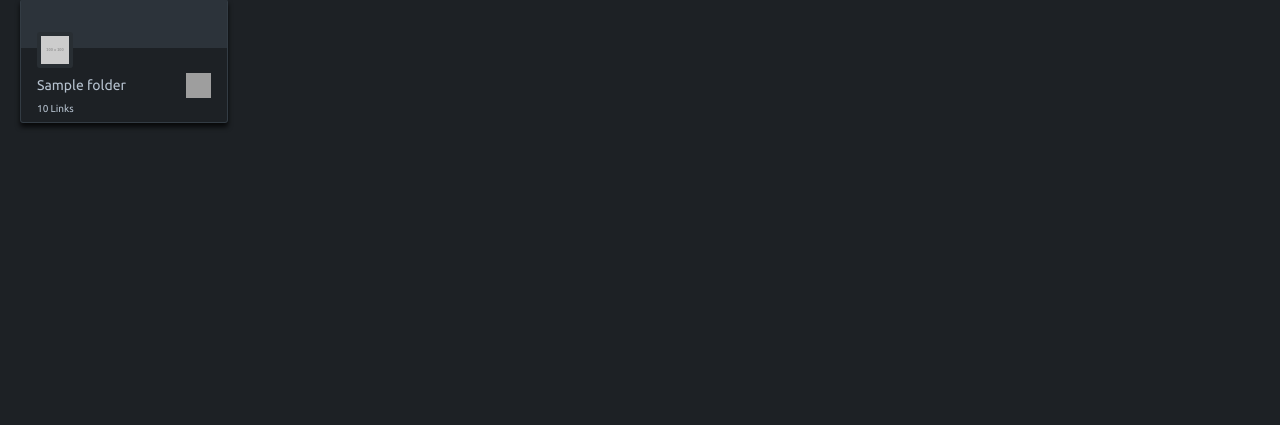
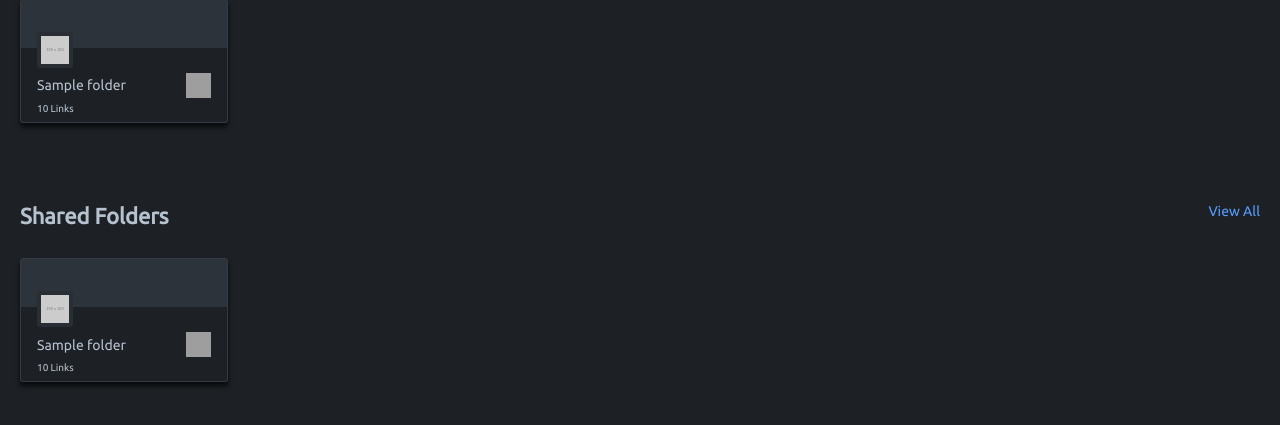
Before and after one commit to Mau5trakt/handy_links, a Django app: template links/templates/links/homepage.html in a window 1280 px wide. Shown: the part 153-578 px from the top of the page. Run offline with Django 5.2, Linux system fonts and the light colour scheme; the template is opened without the code that fills it: most values are stand-ins (such as "Sample title", 1, 10 or a date in 2020); grey boxes labelled with a size stand in for pictures from a placeholder-image service; style sheets or scripts are compiled from the project's sources; some libraries are stand-ins or nearby versions; grey boxes are pictures that could not be loaded.

Commit message:
add folders to homepage

```diff
--- a/links/static/scss/pages/homepage.scss
+++ b/links/static/scss/pages/homepage.scss
@@ -178,3 +178,163 @@
 
 
 }
+
+.shared_folders {
+
+  display: flex;
+  justify-content: center;
+
+  padding: 40px 20px;
+
+
+  @include mquery($bp-lg) {
+    padding: 0 20px;
+  }
+
+  @include mquery($bp-md) {
+    padding: 0 10px;
+  }
+
+  @include mquery($bp-sm) {
+    padding: 0 10px;
+  }
+
+
+  &__wrapper {
+    display: flex;
+    max-width: 1440px;
+    width: 100%;
+    flex-direction: column;
+    gap: 30px;
+
+    &--header {
+      display: flex;
+      width: 100%;
+      gap: 10px;
+
+      &:last-child {
+
+      }
+
+
+      &-element {
+        margin: 0;
+        color: $text;
+        font-family: $font3;
+
+        &:nth-child(1) {
+          font-size: 22px;
+        }
+
+        &:nth-child(2) {
+          margin-left: auto;
+          text-decoration: none;
+          font-size: 14px;
+          color: $blue;
+
+        }
+
+      }
+
+
+    }
+
+    &--folders {
+      display: flex;
+      flex-wrap: wrap;
+      gap: 10px;
+
+      &-folder {
+        position: relative;
+
+        box-sizing: border-box;
+        width: 208px;
+        height: 124px;
+        border-radius: 3px;
+        display: flex;
+        flex-direction: column;
+        border: 1px solid $border;
+        box-shadow: 0 4px 5px 0 rgba(0, 0, 0, 0.75);
+        font-family: $font3;
+        color: $text;
+
+
+        &:hover {
+          border: 1px solid #91979e;;
+          transition: all 0.4s ease;
+        }
+
+        &--top {
+          width: 100%;
+          height: 48px;
+          background: #2c333a;
+
+        }
+      }
+
+      &--info-ctn{
+        box-sizing: border-box;
+        position: absolute;
+        width: 100%;
+        height: 100%;
+        padding: 32px 16px 0 16px;
+        display: flex;
+        flex-direction: column;
+        gap: 5px;
+        &--img{
+          width: 36px;
+          height: 36px;
+          box-sizing: border-box;
+          border: 4px solid #282e33;
+          border-radius: 3px;
+
+          img{
+            width: 100%;
+            height: 100%;
+
+          }
+        }
+        &--main{
+          font-size: 14px;
+          display: flex;
+          align-items: center;
+
+
+          img{
+            height: 25px;
+            width: 25px;
+            margin-left: auto;
+            position: relative;
+
+
+          }
+
+          &--folder-visibility{
+            background: #b6c2cf;
+            font-size: 12px;
+            padding: 0 5px;
+            color: #000;
+            position: absolute;
+            bottom: 5px;
+            right: 5px;
+            border-radius: 3px;
+            z-index: 2;
+            display: none;
+
+
+
+          }
+
+        }
+        &--description{
+          font-size: 10px;
+        }
+
+
+      }
+    }
+
+  }
+
+
+}
--- a/links/templates/links/homepage.html
+++ b/links/templates/links/homepage.html
@@ -57,6 +57,47 @@
             </div>
 
         </section>
+        <section class="shared_folders">
+            <div class="shared_folders__wrapper">
+                <div class="shared_folders__wrapper--header">
+                    <h3 class="shared_folders__wrapper--header-element">Shared Folders</h3>
+                    <a class="shared_folders__wrapper--header-element" href="">View All</a>
+                </div>
+                <div class="shared_folders__wrapper--folders">
+
+                    {% for folder in personal_folders %}
+                        <a href="#" class="shared_folders__wrapper--folders-folder">
+                        <div class="shared_folders__wrapper--folders-folder--top">
+
+                        </div>
+
+                        <div class="shared_folders__wrapper--folders--info-ctn">
+                            <div class="shared_folders__wrapper--folders--info-ctn--img">
+                                <img src="https://placehold.co/100x100/58afe0/FFF?text=%3Ca%3E" alt="Folder Image">
+                            </div>
+
+                            <div class="shared_folders__wrapper--folders--info-ctn--main" id="folderMainInfo">
+                                <span class="shared_folders__wrapper--folders--info-ctn--main--title">{{ folder.title|truncatechars:21 }} </span>
+                                {% if folder.public %}
+                                    <img class="shared_folders__wrapper--folders--info-ctn--main--icon" src="{% static 'media/img/world-svgrepo-com.svg' %}" alt="">
+                                    <span class="shared_folders__wrapper--folders--info-ctn--main--folder-visibility" id="manipulate">Public Folder</span>
+                                {% else %}
+                                    <img class="shared_folders__wrapper--folders--info-ctn--main--icon" src="{% static 'media/img/padlock-outlined-svgrepo-com.svg' %}" alt="">
+                                    <span class="shared_folders__wrapper--folders--info-ctn--main--folder-visibility" id="manipulate">Private Folder</span>
+                                {% endif %}
+                            </div>
+
+                            <span class="shared_folders__wrapper--folders--info-ctn--description"> {{ folder.get_link_qty|pluralize_links }}  </span>
+                        </div>
+
+                    </a>
+                    {% endfor %}
+
+                </div>
+            </div>
+
+        </section>
+
     </main>
 
 {% endblock %}
```
